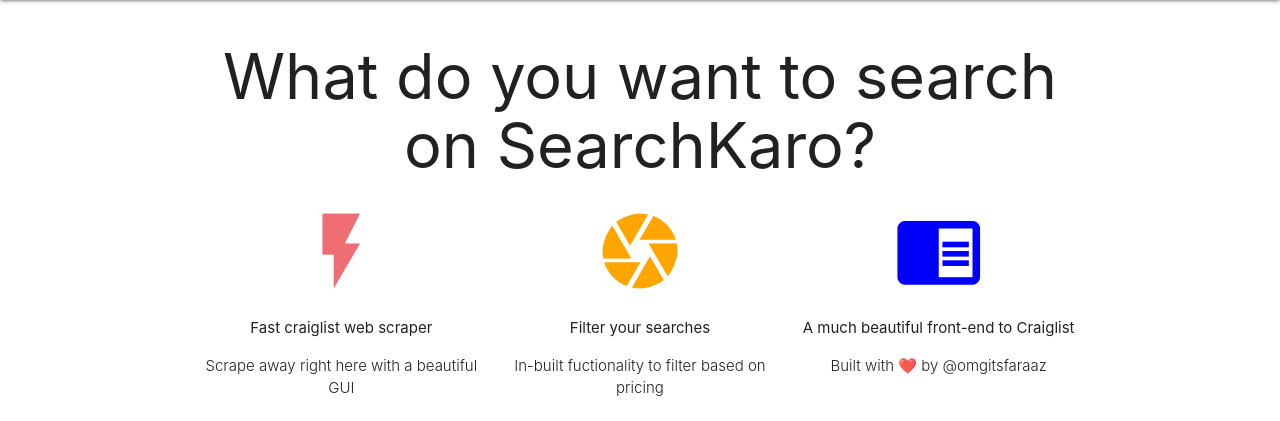
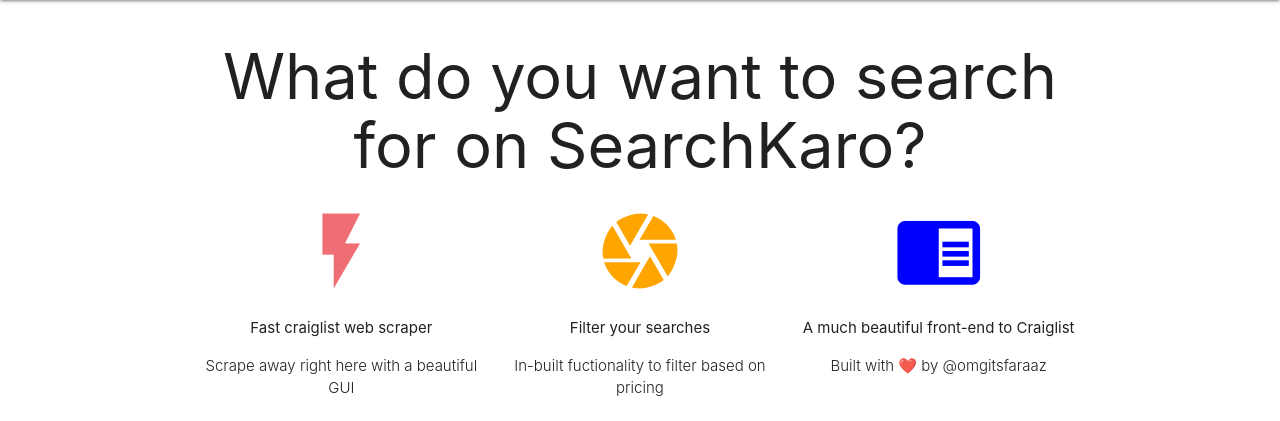
Before and after one commit to omgitsfaraaz/codedaddies_list, a Django app: page / in a window 1280 px wide. Shown: the part 64-485 px from the top of the page. Run offline with Django 3.2, Linux system fonts and the light colour scheme.

Commit message:
some minor changes

```diff
--- a/codedaddies_list/templates/base.html
+++ b/codedaddies_list/templates/base.html
@@ -20,7 +20,7 @@
 	    </div>
 	</nav>
 	<div class="container">
-		<h1 style="text-align: center;">What do you want to search on SearchKaro?</h1>
+		<h1 style="text-align: center;">What do you want to search for on SearchKaro?</h1>
 		<div class="row">
 			<div class="col s4">
 				<div class="center">
```
